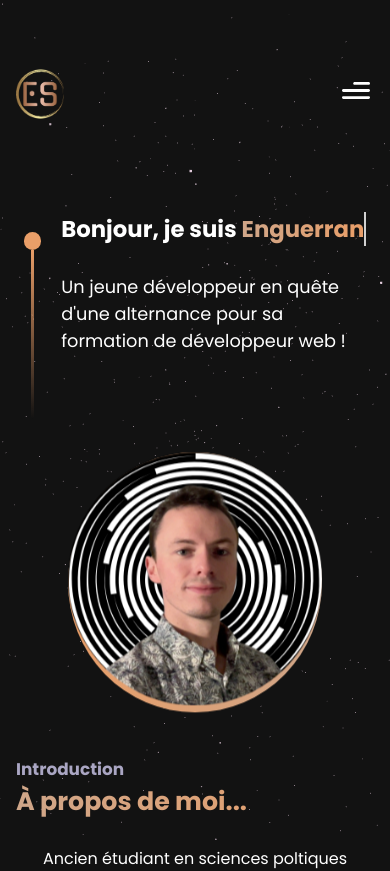
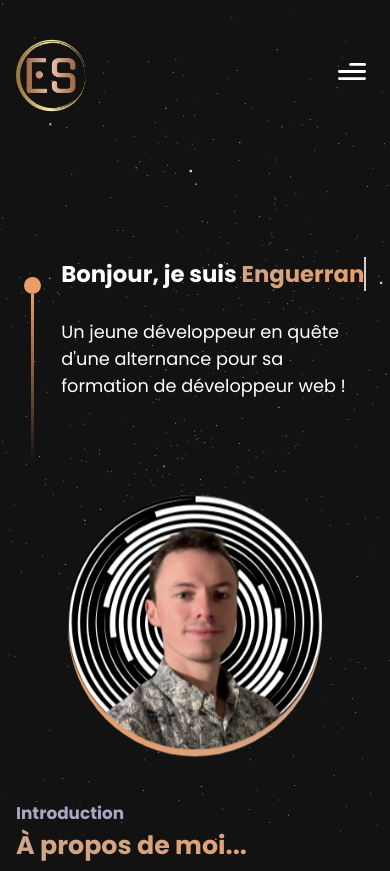
Before and after one commit to EnguerranSGG/Portfolio_3.0, a React (Vite) app: page / in a window 390 px wide. Shown: the top 871 px of the page. Built offline with nearby package versions, Linux system fonts and the light colour scheme.

Commit message:
Correct responsivity on two firsts sections

```diff
--- a/src/css/index.css
+++ b/src/css/index.css
@@ -36,7 +36,7 @@
   align-items: center;
   justify-content: space-between;
   width: 100%;
-  margin-top: 2vh;
+  margin-top: 5vw;
 }
 
 .navbar_logo_text {
@@ -53,14 +53,14 @@
 }
 
 .navbar_logo {
-  width: 14%;
+  width: 20%;
   height: auto;
-  padding-right: 1%;
+  padding-right: 2vw;
 }
 
 .logo_text {
   display: inline-block;
-  font-size: 1.5rem;
+  font-size: 2vw;
   font-weight: 700;
   background: -webkit-linear-gradient(right, #e99e68, #cfa689);
   -webkit-background-clip: text;
@@ -85,7 +85,7 @@
 .navbar_links a {
   display: inline-block;
   text-decoration: none;
-  font-size: 1.2rem;
+  font-size: 1.6vw;
   background: -webkit-linear-gradient(right, #e99e68, #cfa689);
   -webkit-background-clip: text;
   -webkit-text-fill-color: transparent;
@@ -104,25 +104,90 @@
   display: none;
 }
 
+@media screen and (orientation: portrait) {
+
+  .navbar {
+    margin-bottom: 13vw;
+  }
+
+  .no_title {
+    display: none;
+  }
+
+  .navbar_links {
+    display: none;
+  }
+
+  .navbar_logo {
+    width: 25%;
+    height: auto;
+  }
+
+  .navbar_menu {
+    display: block;
+    margin: 1vh;
+  }
+
+  .no_menu {
+    display: none;
+  }
+
+  .show_menu {
+    display: block;
+    z-index: 10;
+  }
+
+  .menu_img {
+    display: inline-block;
+    height: 28px;
+    width: 28px;
+    object-fit: contain;
+    cursor: pointer;
+  }
+
+  .menu_links {
+    position: absolute;
+    list-style: none;
+    right: 0;
+    margin: 2%;
+  }
+
   .menu_links a {
     display: inline-block;
     text-decoration: none;
-  font-size: 1.5rem;
+    font-size: 3vh;
     background: -webkit-linear-gradient(right, #e99e68, #cfa689);
     -webkit-background-clip: text;
     -webkit-text-fill-color: transparent;
     transition: all 0.3s ease;
   }
-
-.menu_links a:hover {
-  scale: 1.1;
-  background: -webkit-linear-gradient(left, #e99e68, #cfa689);
-  -webkit-background-clip: text;
-  -webkit-text-fill-color: transparent;
-  cursor: pointer;
 }
 
-@media screen and (max-height: 590px) {
+@media screen and (max-height: 769px) and (orientation: landscape) {
+
+  .navbar {
+    margin-top: 1vw;
+    margin-bottom: 1vw;
+  }
+
+  .navbar_logo {
+    width: 20%;
+    height: auto;
+  }
+
+  .navbar_logo_text {
+    width: 100%;
+  }
+
+  .navbar_links a {
+    padding: 4vw;
+    font-size: 2vw;
+    text-wrap: nowrap;
+  }
+
+}
+
+/*@media screen and (max-height: 590px) {
   .no_title {
     display: none;
   }
@@ -246,7 +311,7 @@
 @media screen and (max-width: 768px) {
 
   .navbar {
-    margin-top: 6vh;
+    margin-top: 1vh;
   }
 
   .no_title {
@@ -299,7 +364,7 @@
     font-size: 1rem;
   }
 
-}
+}*/
 
 /* End of Navbar */
 
@@ -364,7 +429,7 @@
   flex-direction: row;
   align-items: center;
   justify-content: center;
-  gap: 1.25rem;
+  gap: 5vw;
   margin-top: 7vh;
   padding: 0px 2rem;
 }
@@ -465,7 +530,7 @@
 }
 
 .about_text p {
-  font-size: 1.4rem;
+  font-size: 1.8vw;
   margin-top: 1.25rem;
   animation: slideIn 3s forwards;
   animation-delay: 3s;
@@ -559,7 +624,27 @@
   text-align: center;
 }
 
-@media screen and (max-width: 700px) and (orientation: landscape) {
+@media screen and (max-width: 950px) and (orientation: landscape) {
+  .about img {
+    width: 25vw;
+    height: auto;
+  }
+
+  .about_ball {
+    width: 0.8rem;
+    height: 0.8rem;
+  }
+
+  .about_line {
+    width: 0.45vw;
+  }
+
+  .about_text h1 {
+    font-size: 2.9vw;
+  }
+}
+
+@media screen and (max-width: 769px) and (orientation: landscape) {
 
   .about {
     margin-top: 0vh;
@@ -634,6 +719,16 @@
 
   .active_description {
     font-size: 1.9vw;
+  }
+
+  @keyframes float {
+    from {
+      transform: translatey(0px);
+    }
+    to {
+      transform: translatey(10px);
+    }
+
   }
 }
 
@@ -1214,8 +1309,16 @@
   color: #f0db4f;
 }
 
+.typescript-text {
+  color: #007acc;
+}
+
 .redux-text {
   color: #764abc;
+}
+
+.angular-text {
+  color: #dd0031;
 }
 
 .aspnet-text {
@@ -1236,6 +1339,10 @@
 
 .css-text {
   color: #264de4;
+}
+
+.scss-text {
+  color: #cd6799;
 }
 
 .json-text {
```
Lines whose indentation alone changed are shown as unchanged.
